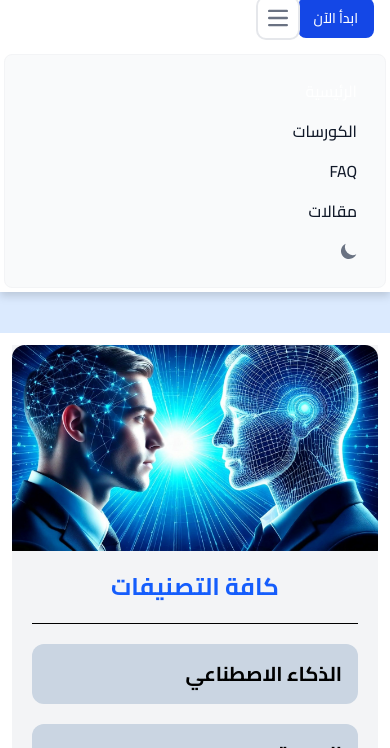
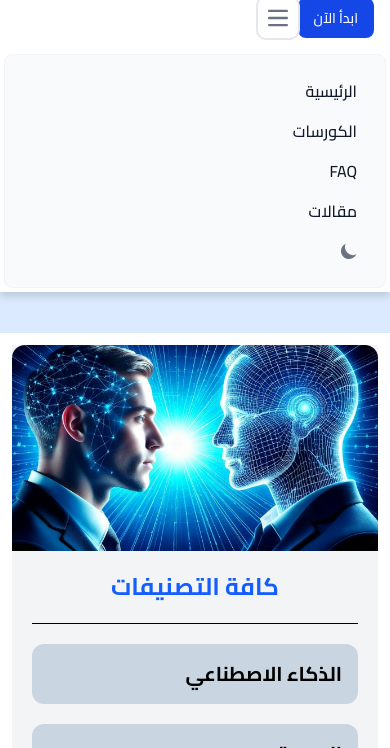
Before and after one commit to Mahmoud-Alshame/Golden-Academy, a website: page docs/single_post.html in a window 390 px wide. Both pictures are taken after a click on the button "Open main menu". Shown: the part 96-844 px from the top of the page. Drawn offline with nearby package versions, Linux system fonts and the light colour scheme.

Commit message:
Update single_post.html

```diff
--- a/docs/single_post.html
+++ b/docs/single_post.html
@@ -49,7 +49,7 @@
   <div class="items-center justify-between hidden w-full md:flex md:w-auto md:order-1" id="navbar-cta">
     <ul class="flex flex-col p-4 mt-4 font-medium border border-gray-100 rounded-lg md:items-center md:p-0 bg-gray-50 md:space-x-8 rtl:space-x-reverse md:flex-row md:mt-0 md:border-0 md:bg-white dark:bg-gray-800 md:dark:bg-gray-900 dark:border-gray-700">
       <li>
-        <a href="index.html" class="block px-3 py-2 text-white rounded-sm md:p-0 md:bg-transparent md:text-blue-700 md:dark:text-yellow-500" aria-current="page">الرئيسية</a>
+        <a href="index.html" class="block px-3 py-2 dark:text-white text-gray-900 rounded-sm md:p-0 md:bg-transparent md:text-blue-700 md:dark:text-yellow-500" aria-current="page">الرئيسية</a>
       </li>
       <li>
         <a href="#courses" class="block px-3 py-2 text-gray-900 rounded-sm md:p-0 hover:bg-gray-100 md:hover:bg-transparent md:hover:text-blue-700 md:dark:hover:text-yellow-500 dark:text-white dark:hover:bg-gray-700 dark:hover:text-white md:dark:hover:bg-transparent dark:border-gray-700">الكورسات</a>
```
